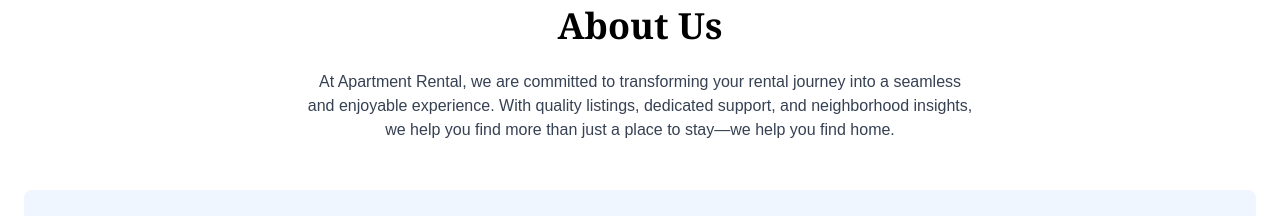
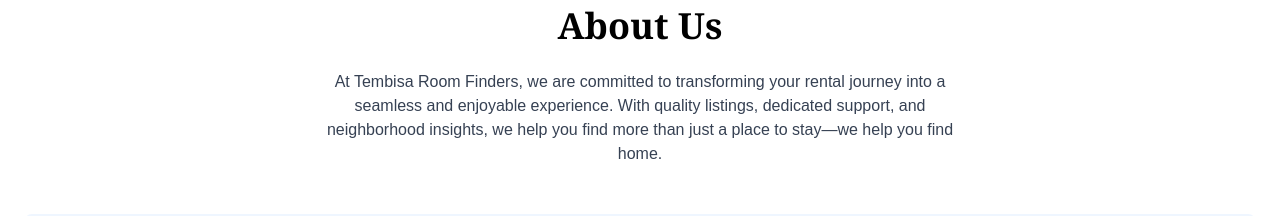
Before and after one commit to tshidiso-ium/room2room, a Next.js app: page /about in a window 1280 px wide. Shown: the part 495-711 px from the top of the page. Built offline with nearby package versions, Linux system fonts and the light colour scheme.

Commit message:
about page update

```diff
--- a/app/about/page.js
+++ b/app/about/page.js
@@ -44,7 +44,7 @@
             About Us
           </h1>
           <p className="max-w-2xl mx-auto text-gray-700 mb-12 text-center text-base">
-            At Apartment Rental, we are committed to transforming your rental journey into a seamless and enjoyable experience. With quality listings, dedicated support, and neighborhood insights, we help you find more than just a place to stay—we help you find home.
+            At Tembisa Room Finders, we are committed to transforming your rental journey into a seamless and enjoyable experience. With quality listings, dedicated support, and neighborhood insights, we help you find more than just a place to stay—we help you find home.
           </p>
 
           <div className="grid grid-cols-1 sm:grid-cols-2 lg:grid-cols-3 gap-8 bg-blue-50 p-8 rounded-lg max-w-7xl mx-auto w-full">
```
